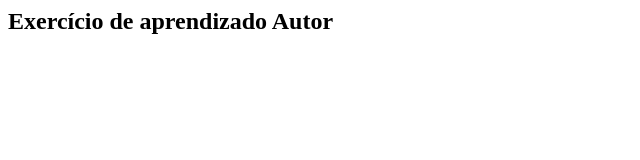
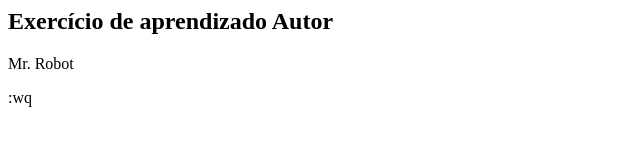
Before and after one commit to rbnsrs/Algoritmo, a plain HTML site: page autor.html in a window 1280 px wide. Shown: the whole page, without its empty margins (0-640 px from the left). Drawn offline with Linux system fonts and the light colour scheme.

Commit message:
c4 - Adiciona paragrafo

```diff
--- a/autor.html
+++ b/autor.html
@@ -1,6 +1,7 @@
 <html>
 	<body>
 		<h2> Exercício de aprendizado Autor </h2>
+		<p>Mr. Robot</p>:wq
 	</body>
 
 </html>
```
